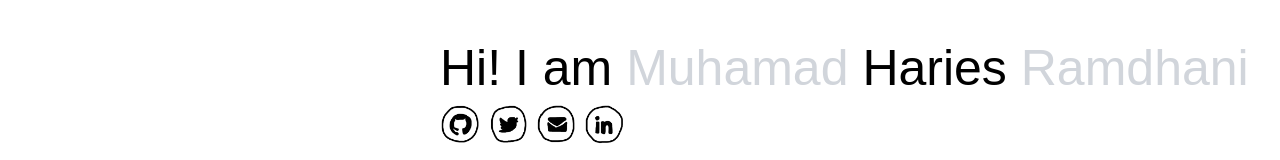
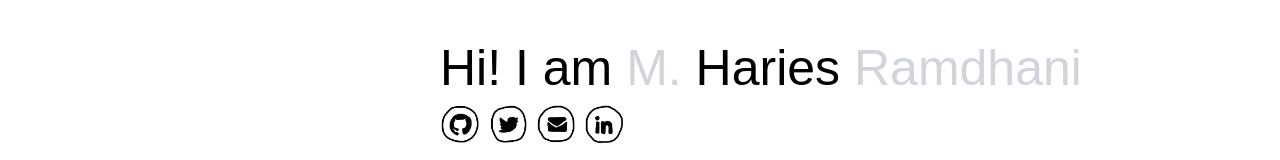
Before and after one commit to hariesramdhani/hariesramdhani.github.io, a Next.js app: page / in a window 1280 px wide. Shown: the top 160 px of the page. Built offline with nearby package versions, Linux system fonts and the light colour scheme; a web font is replaced by a local one.

Commit message:
Updated name

```diff
--- a/app/layout.tsx
+++ b/app/layout.tsx
@@ -64,7 +64,7 @@ export default function RootLayout({ children }: { children: React.ReactNode })
             />
             <div className="flex flex-col">
               <p style={{ fontSize: 50 }} className="leading-10 mb-4">
-                Hi! I am <span className="text-gray-300">Muhamad</span> Haries{" "}
+                Hi! I am <span className="text-gray-300">M.</span> Haries{" "}
                 <span className="text-gray-300">Ramdhani</span>
               </p>
               <div className="flex flex-row gap-x-2 mb-8">
```
